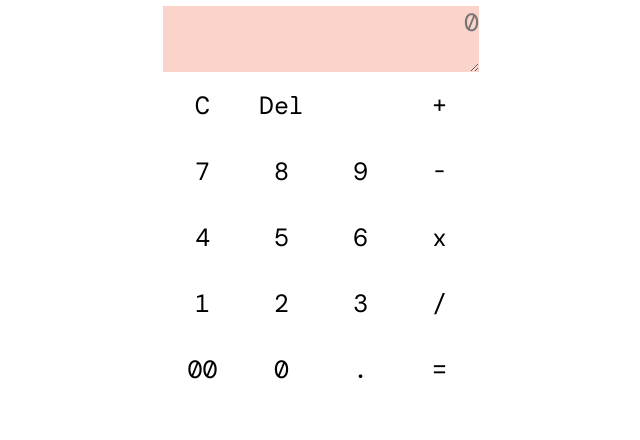
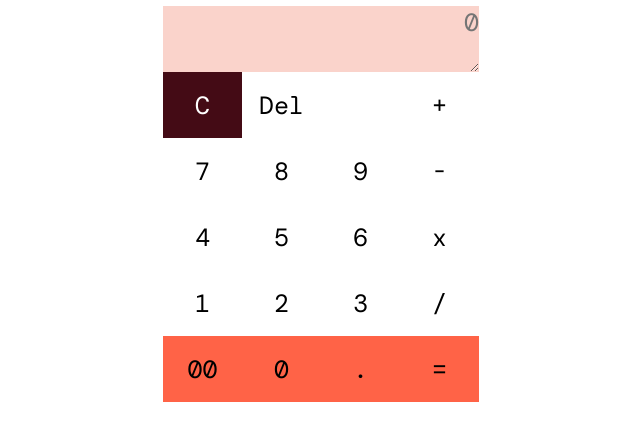
Before and after one commit to wlricardo/desafio-profissional-mod1, a plain HTML site: page index.html in a window 1280 px wide. In both pictures the pointer is over the button 521 px from the left and 105 px from the top of the page. Shown: the whole page, without its empty margins (319-959 px from the left). Drawn offline with nearby package versions, Linux system fonts and the light colour scheme; a web font is replaced by a local one.

Commit message:
Aplicando CSS aos botões

```diff
--- a/style.css
+++ b/style.css
@@ -25,6 +25,17 @@
   cursor: pointer;
 }
 
+.calculator-grid button:nth-child(n + 18) {
+  background-color: tomato;
+}
+
+button:hover,
+.calculator-grid button:nth-child(n + 18):hover {
+  background-color: #440b15;
+  color: white;
+  transition: 0.2s;
+}
+
 textarea {
   grid-column: span 4;
   font-family: "DM Mono", monospace;
```
